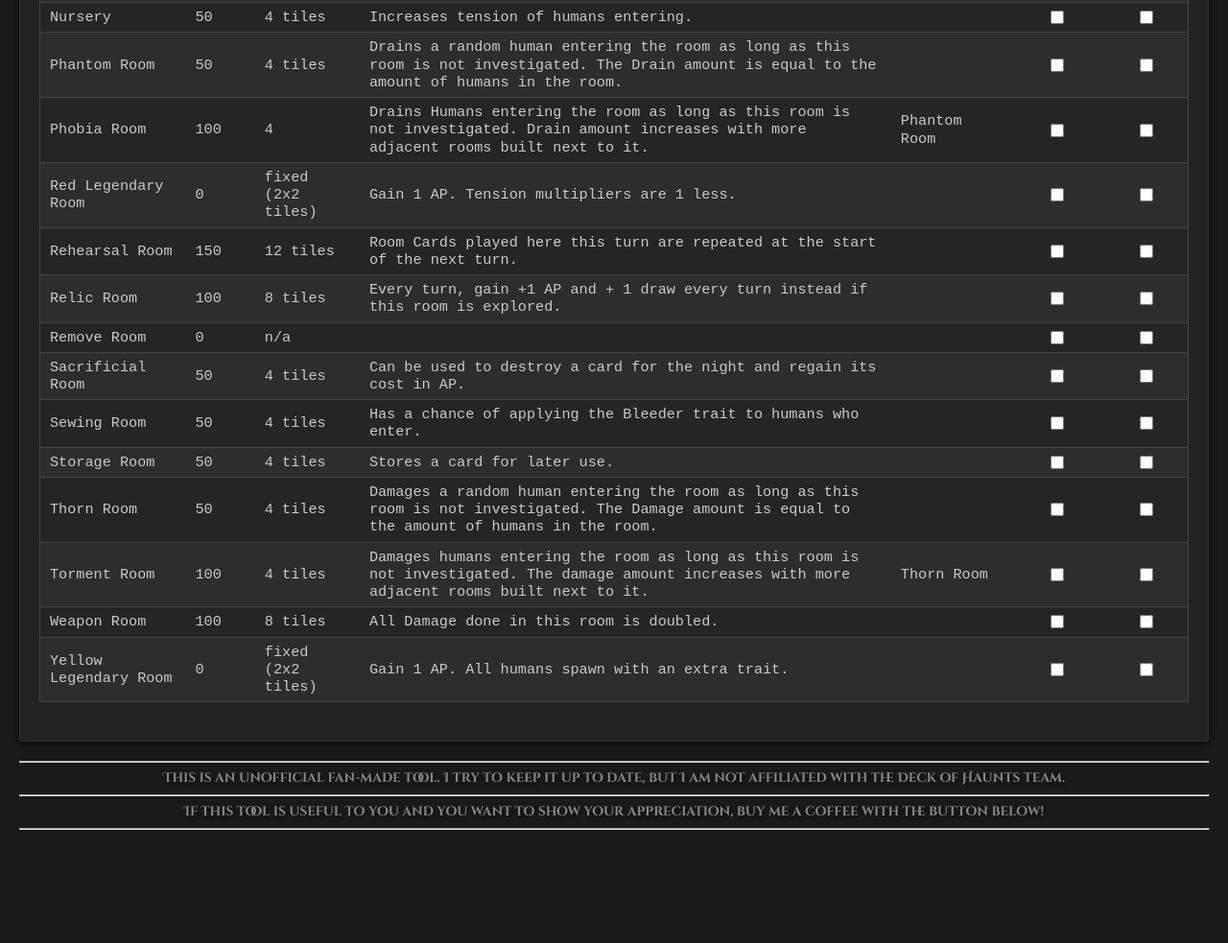
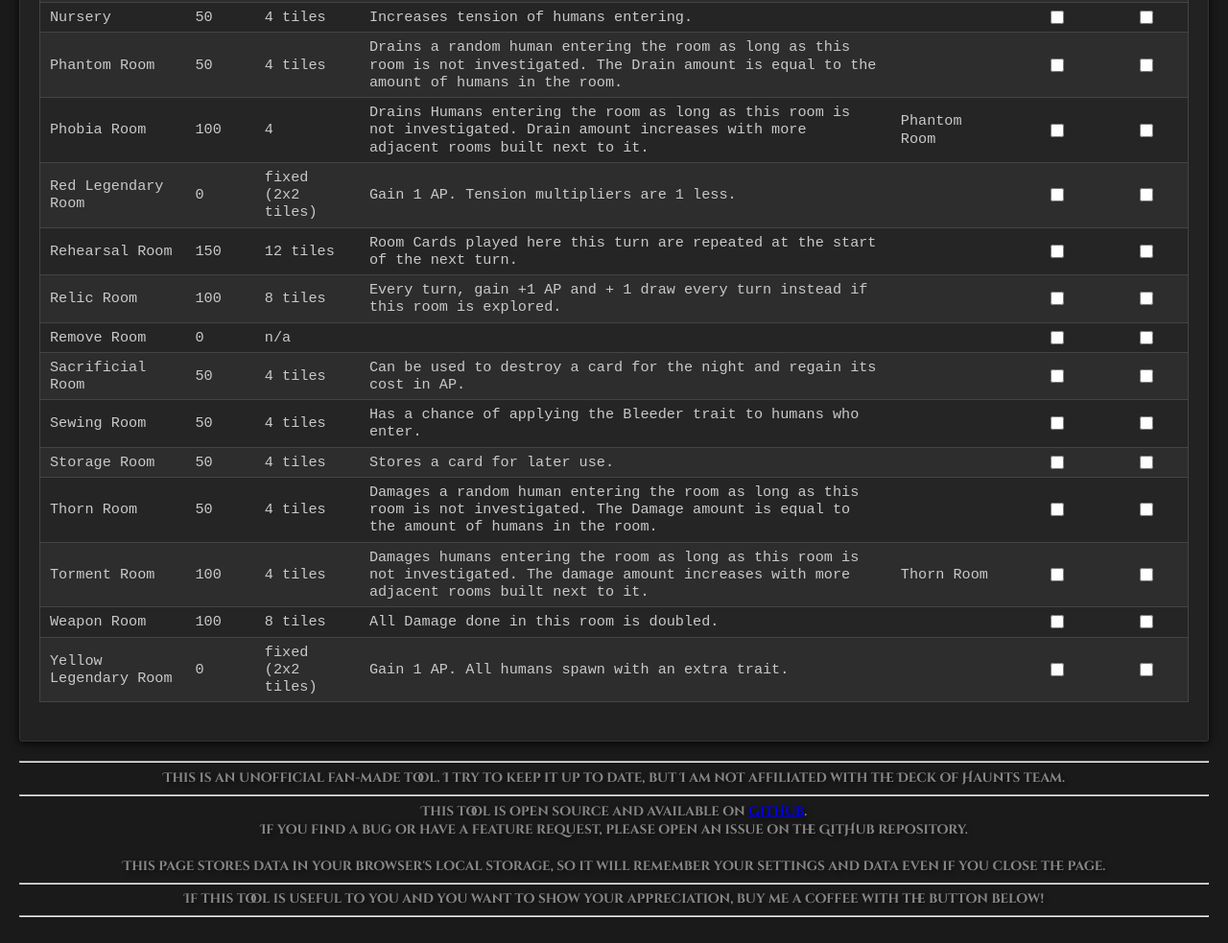
Before and after one commit to rlankenau/croissant, a plain HTML site: page index.html in a window 1280 px wide. Shown: the part 759-1742 px from the top of the page at 96% size. Before the commit the page ends 1650 px from the top, so only its background shows below. Drawn offline with Linux system fonts and the light colour scheme.

Commit message:
Update footer

```diff
--- a/index.html
+++ b/index.html
@@ -26,6 +26,10 @@
         <hr>
         This is an unofficial fan-made tool.  I try to keep it up to date, but I am not affiliated with the Deck of Haunts team.<br>
         <hr>
+        This tool is open source and available on <a href="https://github.com/rlankenau/croissant" target="_blank">GitHub</a>.<br>
+        If you find a bug or have a feature request, please open an issue on the GitHub repository.<br><br>
+        This page stores data in your browser's local storage, so it will remember your settings and data even if you close the page.<br>
+        <hr>
         If this tool is useful to you and you want to show your appreciation, buy me a coffee with the button below!<br>
         <hr>
         <script type='text/javascript' src='https://storage.ko-fi.com/cdn/widget/Widget_2.js'></script><script type='text/javascript'>kofiwidget2.init('Support me on Ko-fi', '#72a4f2', 'L3L1JBOWW');kofiwidget2.draw();</script>
```
